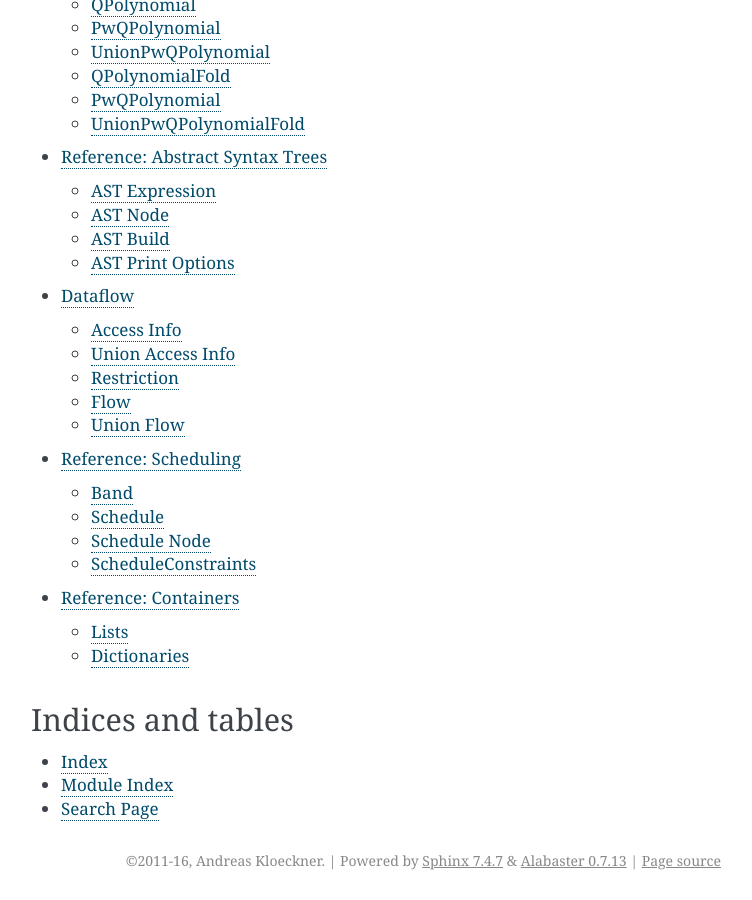
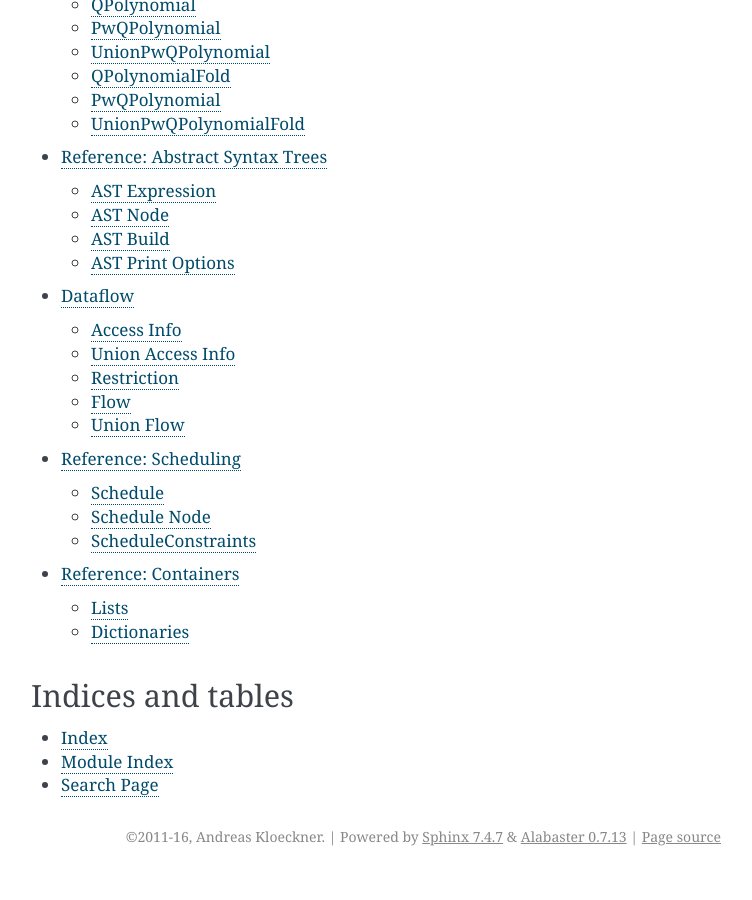
Before and after one commit to inducer/islpy, a Sphinx documentation site: the page built from doc/index.rst, in a window 1280 px wide and 900 px high, scrolled down 2811 px. Shown: the whole window, without its empty margins (389-1141 px from the left). Built offline with Sphinx 7.4.7, drawn with Linux system fonts in a browser that asks for light colours; formulas are drawn with MathJax 3; after the commit the page ends 3687 px from its top, so only the background shows below that.

```diff
--- a/doc/conf.py
+++ b/doc/conf.py
@@ -133,7 +133,7 @@ html_sidebars = {
 # Add any paths that contain custom static files (such as style sheets) here,
 # relative to this directory. They are copied after the builtin static files,
 # so a file named "default.css" will overwrite the builtin "default.css".
-html_static_path = ['_static']
+html_static_path = []
 
 # If not '', a 'Last updated on:' timestamp is inserted at every page bottom,
 # using the given strftime format.
--- a/doc/ref_containers.rst
+++ b/doc/ref_containers.rst
@@ -33,9 +33,6 @@ Lists
 .. autoclass:: UnionPwAffList
     :members:
 
-.. autoclass:: BandList
-    :members:
-
 .. autoclass:: AstExprList
     :members:
 
--- a/doc/ref_schedule.rst
+++ b/doc/ref_schedule.rst
@@ -2,12 +2,6 @@ Reference: Scheduling
 =====================
 
 .. currentmodule:: islpy
-
-Band
-----
-
-.. autoclass:: Band
-    :members:
 
 Schedule
 --------
```
